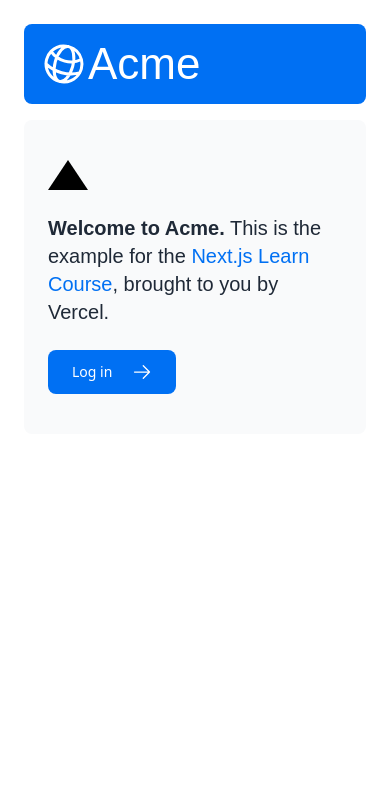
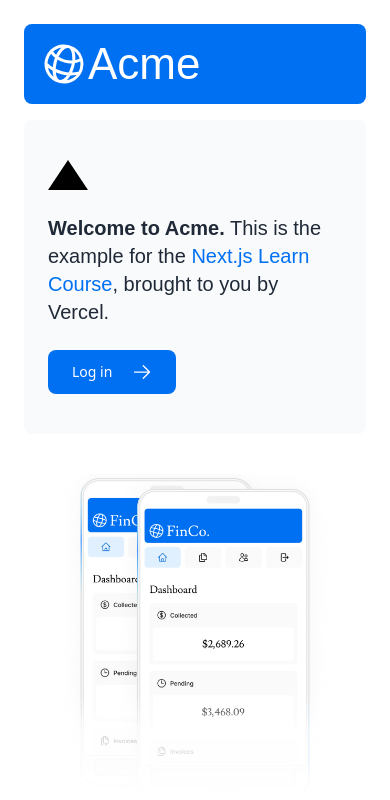
Before and after one commit to j19015/nextjs_financial_dashboard, a Next.js app: page / in a window 390 px wide. Shown: the top 800 px of the page. Built offline with nearby package versions, Linux system fonts and the light colour scheme; a web font is replaced by a local one.

Commit message:
add 練習問題 mobile版の画像を表示

```diff
--- a/app/page.tsx
+++ b/app/page.tsx
@@ -39,6 +39,13 @@
             className="hidden md:block"
             alt="Screenshots of the dashboard project showing desktop version"
           />
+          <Image
+            src="/hero-mobile.png"
+            width={560}
+            height={620}
+            className="md:hidden block"
+            alt="Screenshots of the dashboard project showing desktop version"
+          />
         </div>
       </div>
     </main>
```
